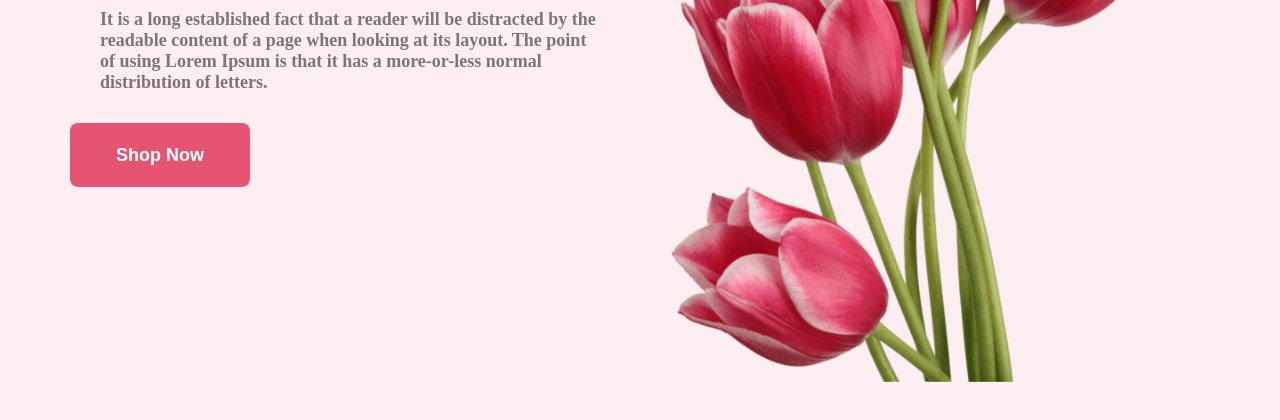
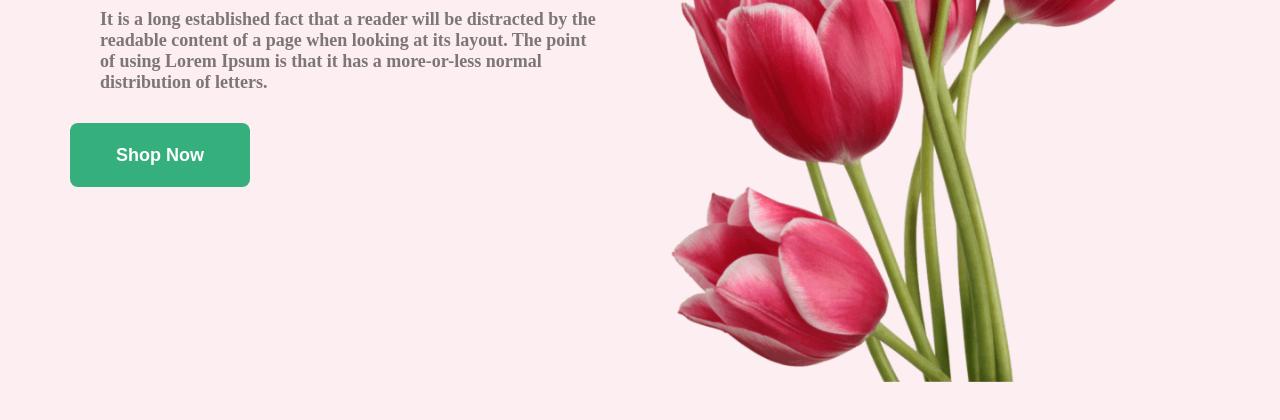
Before and after one commit to getSohelRana/online-flower-shop, a plain HTML site: page index.html in a window 1280 px wide. In both pictures the pointer is over the button "Shop Now". Shown: the part 380-800 px from the top of the page. Drawn offline with Linux system fonts and the light colour scheme.

Commit message:
news letter bg re uploaded here

```diff
--- a/css/custom.css
+++ b/css/custom.css
@@ -46,3 +46,7 @@
     color: var(--bg-light);
     border: none;
 }
+.btn:hover{
+    background-color: #35af7c;
+    transition: background-color .3s ease-in-out;
+}
--- a/css/flower.css
+++ b/css/flower.css
@@ -131,7 +131,7 @@
 .news-letter-content{
     width: 100%;
     min-height: 450px;
-    background-image: url('/asset/rectangle9.png');
+    background-image: url('../asset/rectangle9.png');
     background-size: cover;
     background-position: center center;
     border-radius: 8px;
```
